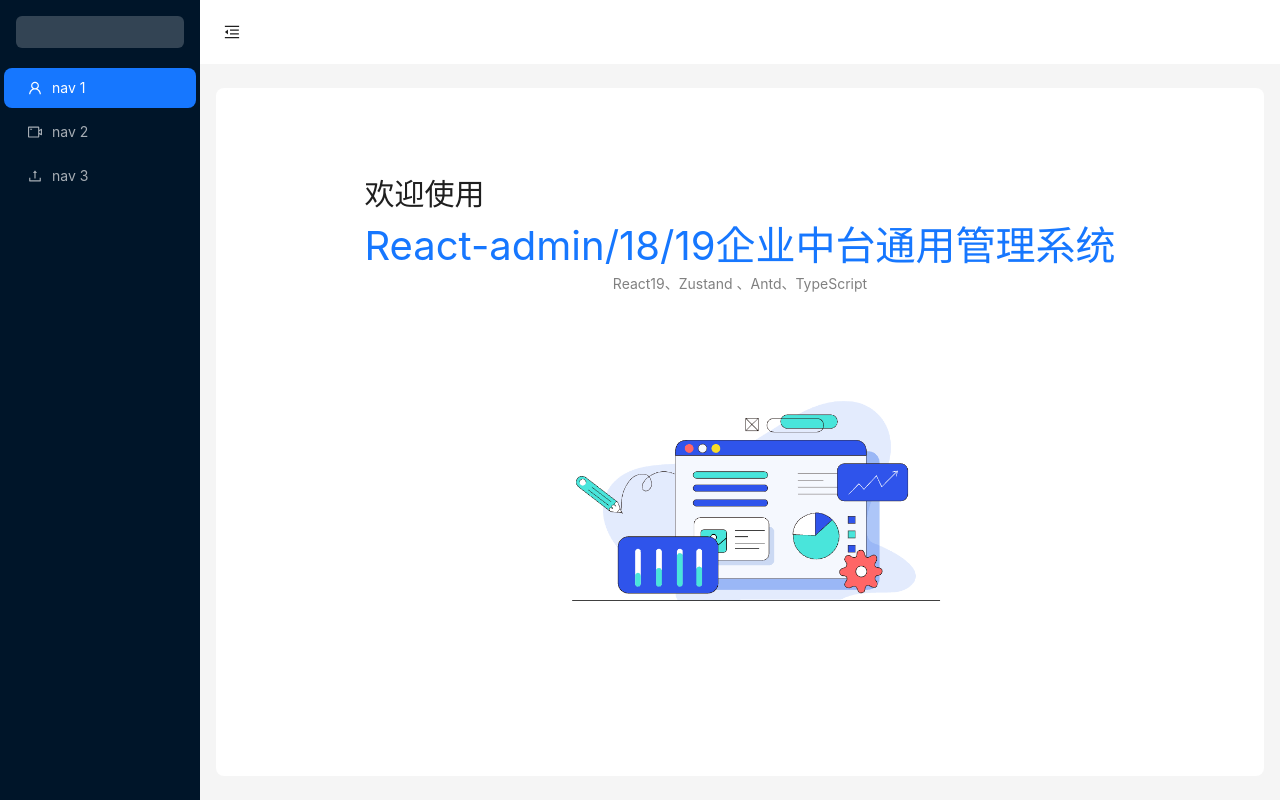
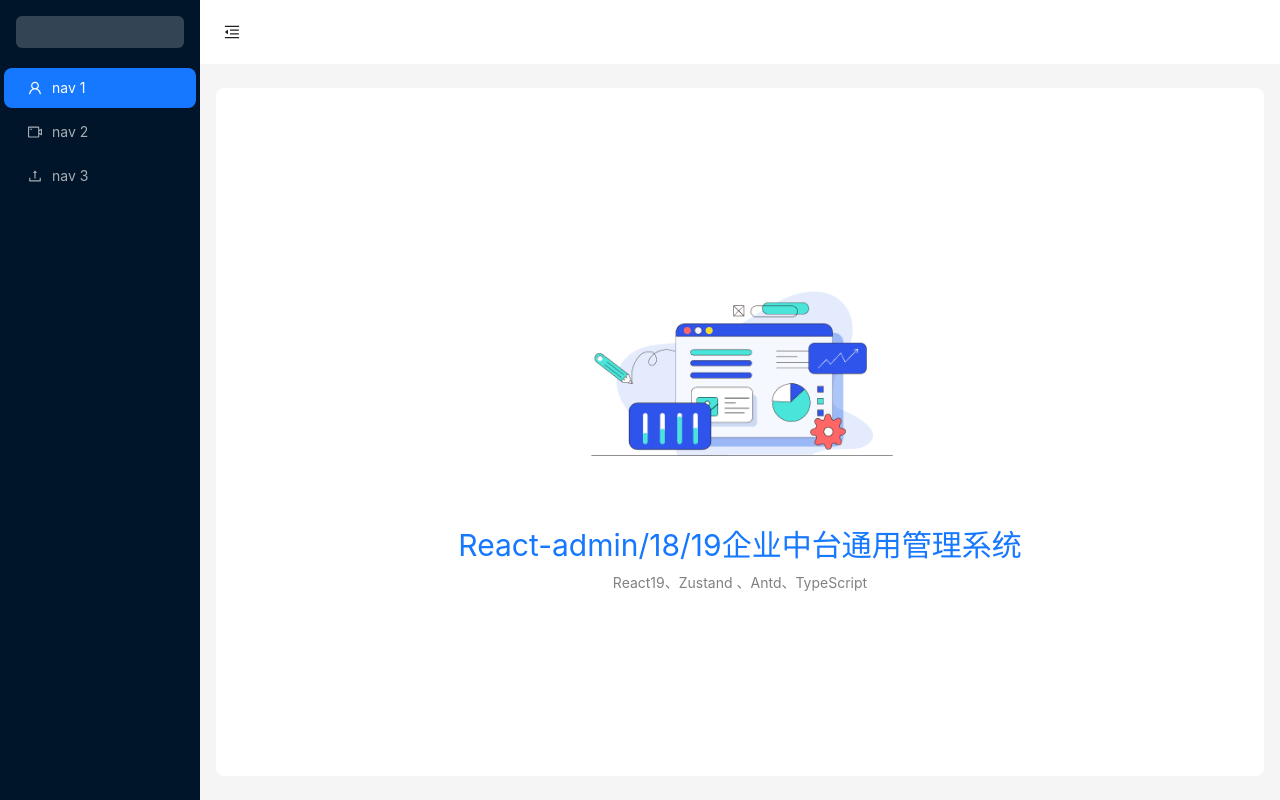
Before and after one commit to johnnywwy/react-admin, a React (Vite) app: page /welcome in a window 1280 px wide. Built offline with nearby package versions, Linux system fonts and the light colour scheme.

Commit message:
feat: welcome 页面完善

```diff
--- a/src/views/home/index.tsx
+++ /dev/null
@@ -1,4 +0,0 @@
-// import stytles from "./index.module.less";
-export const Home = () => {
-  return <div>主页</div>;
-};
--- a/src/views/welcome/index.module.less
+++ b/src/views/welcome/index.module.less
@@ -10,12 +10,12 @@
     position: relative;
     bottom: 40px;
     .subTitle {
-      font-size: 30px;
+      font-size: 28px;
       line-height: 42px;
       color: var(--dark-color);
     }
     .title {
-      font-size: 40px;
+      font-size: 30px;
       line-height: 62px;
       color: #1677ff;
     }
@@ -28,8 +28,8 @@
   .img {
     background: url("/imgs/welcome-bg.png") no-repeat;
     background-size: contain;
-    width: 500px;
     height: 320px;
-    margin-left: 100px;
+    width: 350px;
+    // margin-left: 100px;
   }
 }
--- a/src/views/welcome/index.tsx
+++ b/src/views/welcome/index.tsx
@@ -1,15 +1,15 @@
 import stytles from "./index.module.less";
-export const Welcome = () => {
+export default function Welcome() {
   return (
     <div className={stytles.welcome}>
+      <div className={stytles.img}></div>
       <div className={stytles.content}>
-        <div className={stytles.subTitle}>欢迎使用</div>
+        {/* <div className={stytles.subTitle}>欢迎使用</div> */}
         <div className={stytles.title}>
           React-admin/18/19企业中台通用管理系统
         </div>
         <div className={stytles.desc}>React19、Zustand 、Antd、TypeScript</div>
       </div>
-      <div className={stytles.img}></div>
     </div>
   );
-};
+}
```
Also changed, not shown: src/router/index.tsx (+1 -6 lines), src/layout/header/index.module.less (added), src/layout/header/index.tsx (added).
